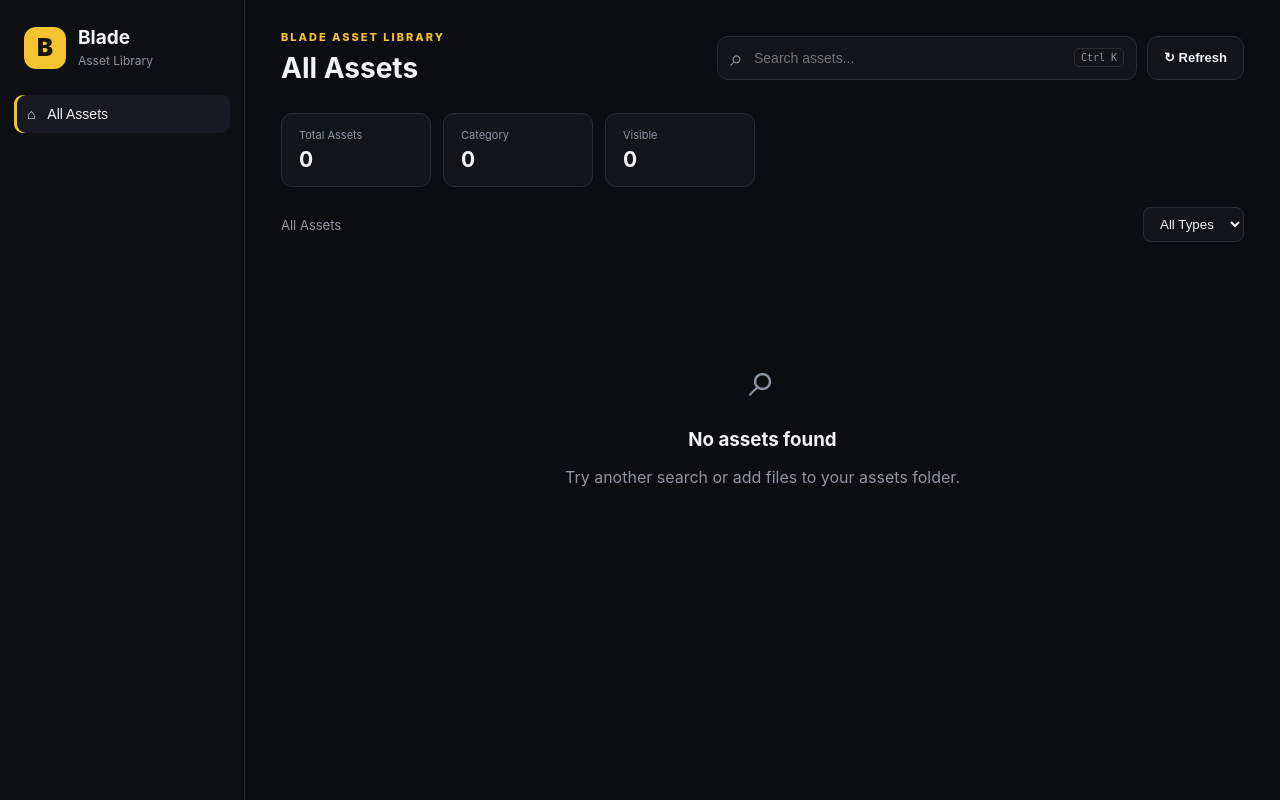
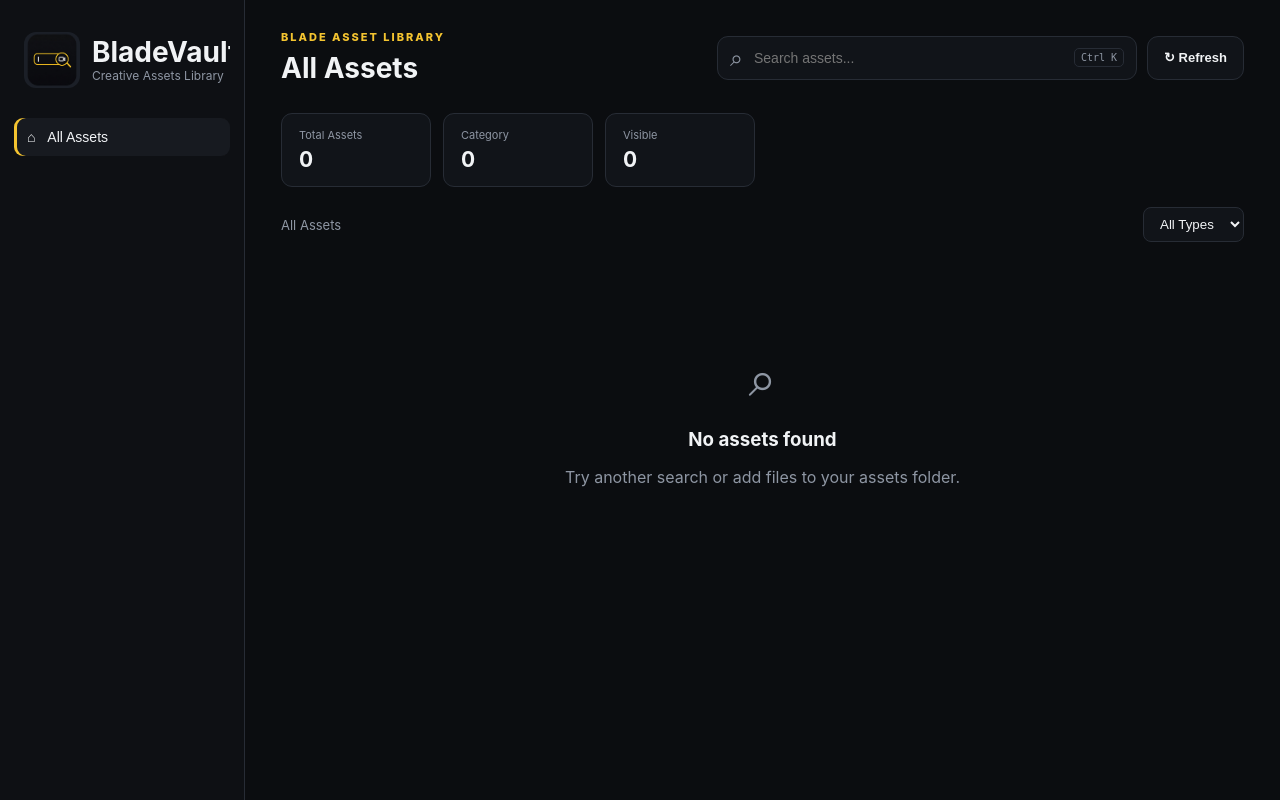
Before and after one commit to Sujaydhara/BladeLow, a Flask app: page / in a window 1280 px wide. Run offline with Flask 3, Linux system fonts and the light colour scheme; data that the repository does not hold is empty.

Commit message:
Add files via upload

```diff
--- a/static/style.css
+++ b/static/style.css
@@ -38,31 +38,40 @@ body {
     display: flex;
     align-items: center;
     gap: 12px;
-    padding: 4px 10px 26px;
+    padding: 10px;
+    margin-bottom: 20px;
+    overflow: hidden;
 }
 
 .logo {
-    width: 42px;
-    height: 42px;
+    width: 56px;
+    height: 56px;
+    flex-shrink: 0;
     border-radius: 12px;
-    background: var(--accent);
-    color: var(--accentText);
-    display: grid;
-    place-items: center;
-    font-size: 24px;
-    font-weight: 900;
+    overflow: hidden;
+    background: #1b1f27;
+    display: flex;
+    align-items: center;
+    justify-content: center;
+}
+
+.logo img {
+    width: 100%;
+    height: 100%;
+    object-fit: cover;
 }
 
 .brand h1 {
     margin: 0;
-    font-size: 19px;
+    font-size: 28px;
+    line-height: 1.1;
 }
 
 .brand span {
+    display: block;
     color: var(--muted);
     font-size: 12px;
 }
-
 .nav {
     width: 100%;
     border: 0;
--- a/templates/index.html
+++ b/templates/index.html
@@ -10,12 +10,14 @@
 <div class="app">
     <aside class="sidebar">
         <div class="brand">
-            <div class="logo">B</div>
-            <div>
-                <h1>Blade</h1>
-                <span>Asset Library</span>
-            </div>
-        </div>
+    <div class="logo">
+        <img src="C:/Users/BladeLow/Downloads/Blade_Asset_Library_v1/templates/icon.png" alt="Blade Logo">
+    </div>
+    <div>
+        <h1>BladeVault</h1>
+        <span>Creative Assets Library</span>
+    </div>
+</div>
 
         <button class="nav active" data-category="All">⌂ <span>All Assets</span></button>
         <div id="categoryNav"></div>
```
Also changed, not shown: window.py (added, +40 -0 lines), static/icon.png (added), templates/icon.png (added), 1 other file.
